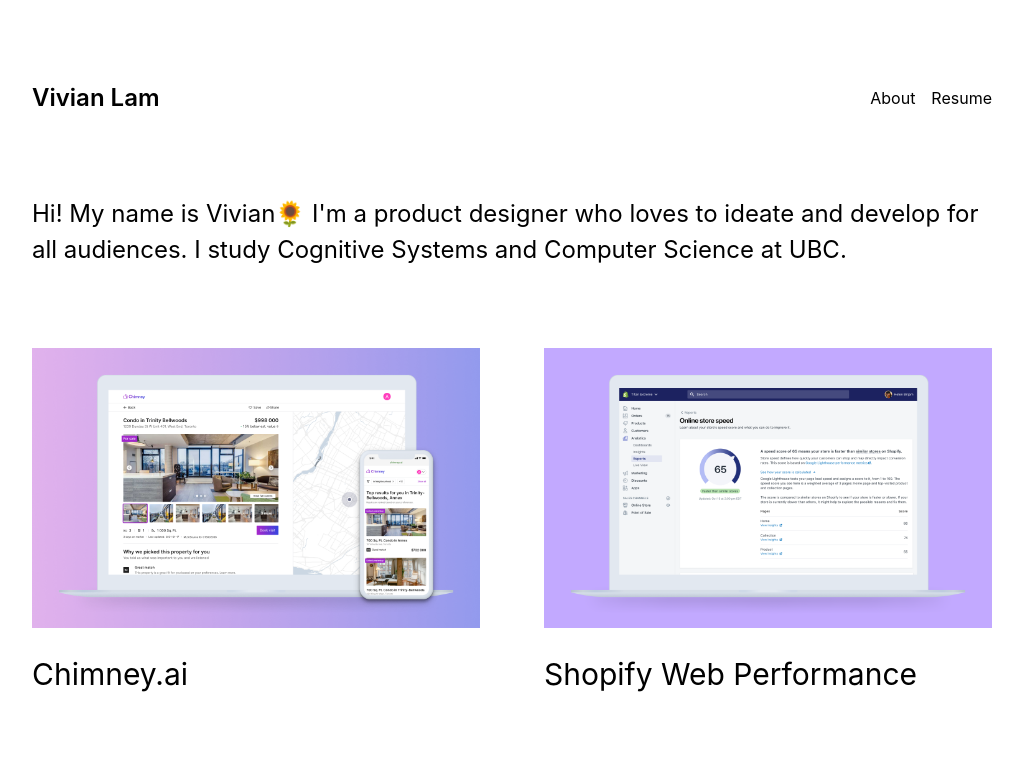
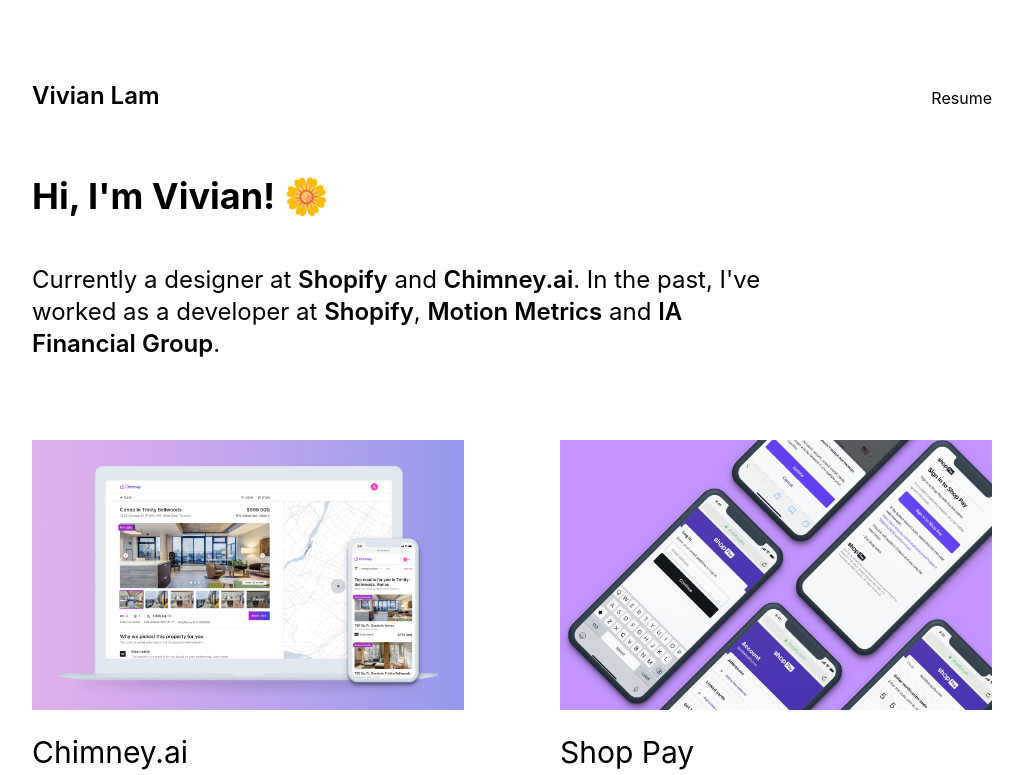
Before and after one commit to gbvivian/2022, a React (Create React App) app: page /#/ in a window 1280 px wide. Shown: the top 775 px of the page, without its empty margins (128-1151 px from the left). Built offline with nearby package versions, Linux system fonts and the light colour scheme.

Commit message:
Update bio and refactor thumbnails to use grid

```diff
--- a/package.json
+++ b/package.json
@@ -36,10 +36,9 @@
 	},
 	"devDependencies": {
 		"@babel/helper-regex": "^7.4.4",
-		"autoprefixer": "^9.6.1",
+		"autoprefixer": "^10.4.5",
 		"gh-pages": "^2.2.0",
-		"postcss": "^7.0.17",
-		"postcss-cli": "^6.1.3",
+		"postcss": "^8.4.13",
 		"tailwindcss": "^3.0.24"
 	}
 }
--- a/postcss.config.js
+++ b/postcss.config.js
@@ -1,8 +1,6 @@
-var tailwindcss = require('tailwindcss');
-
 module.exports = {
-  plugins: [
-    tailwindcss('./tailwind.js'),
-    require('autoprefixer'),
-  ]
+  plugins: {
+    tailwindcss: {},
+    autoprefixer: {},
+  }
 }
--- a/public/index.html
+++ b/public/index.html
@@ -10,6 +10,7 @@
       user's mobile device or desktop. See https://developers.google.com/web/fundamentals/web-app-manifest/
     -->
     <link rel="manifest" href="%PUBLIC_URL%/manifest.json" />
+    <script src="https://cdn.tailwindcss.com"></script>
     <!--
       Notice the use of %PUBLIC_URL% in the tags above.
       It will be replaced with the URL of the `public` folder during the build.
--- a/src/App.js
+++ b/src/App.js
@@ -16,87 +16,6 @@
 
 import HomePage from './components/HomePage';
 
-function Meow() {
-  return (
-    <React.Fragment>
-      <h1>meow</h1>
-    </React.Fragment>
-  );
-}
-
-function DemoCard1() {
-  return (
-    <React.Fragment>
-      <Card>
-        <CardActionArea>
-          <CardMedia
-            image="/static/images/cards/contemplative-reptile.jpg"
-            title="Contemplative Reptile"
-          />
-          <CardContent>
-            <Typography gutterBottom variant="h5" component="h2">
-              Lizard
-            </Typography>
-            <Typography component="p">
-              Lizards are a widespread group of squamate reptiles, with over
-              6,000 species, ranging across all continents except Antarctica
-            </Typography>
-          </CardContent>
-        </CardActionArea>
-        <CardActions>
-          <Button size="small" color="primary">
-            Learn More
-          </Button>
-        </CardActions>
-      </Card>
-    </React.Fragment>
-  );
-}
-
-function DemoCard2() {
-  return (
-    <React.Fragment>
-      <Card>
-        <CardActionArea>
-          <CardMedia
-            image="/static/images/cards/contemplative-reptile.jpg"
-            title="Contemplative Reptile"
-          />
-          <CardContent>
-            <Typography gutterBottom variant="h5" component="h2">
-              Lizard
-            </Typography>
-            <Typography component="p">
-              Lizards are a widespread group of squamate reptiles, with over
-              6,000 species, ranging across all continents except Antarctica
-            </Typography>
-          </CardContent>
-        </CardActionArea>
-        <CardActions>
-          <Link to="/home">Project 1</Link>
-        </CardActions>
-      </Card>
-    </React.Fragment>
-  );
-}
-
-function renderProjectCards() {
-  return (
-    <React.Fragment>
-      <Grid container spacing={24} justify="center" alignItems="center">
-        {Navbar()}
-        <Grid item xs={6}>
-          {DemoCard1()}
-        </Grid>
-
-        <Grid item xs={6}>
-          {DemoCard2()}
-        </Grid>
-      </Grid>
-    </React.Fragment>
-  );
-}
-
 function App() {
   const BrowserRouter = require('react-router-dom').BrowserRouter;
   const Route = require('react-router-dom').Route;
@@ -112,15 +31,17 @@
   return (
     <Router basename="/">
      <div id="app">
-      <div className='flex mx-40 mt-20'>
+      <div className='mx-10 mt-20 md:mx-20 lg:mx-40'>
+        <div className='flex'>
         <Navbar />
-      </div>
+        </div>
         <Route exact path="/" component={HomePage} />
         <Route exact path="/proj1" component={Project1Page} />
         <Route exact path="/proj2" component={Project2Page} />
 
         <Route exact path="/about" component={() => <div>About</div>} />
       </div>
+      </div>
     </Router>
   );
 }
--- a/src/components/HomePage.jsx
+++ b/src/components/HomePage.jsx
@@ -4,8 +4,9 @@
 import chimney from '../assets/chimney/thumbnail_chimney.png';
 import shopifySplashScreen from '../assets/project1/shopify_splash_screen.png';
 import dropWatchSplashScreen from '../assets/project2/dropwatch_splash_screen.png';
+import shopPayThumbnail from '../assets/shop-pay/thumbnail_shop_pay.png';
 import sonicThumbnail from '../assets/sonic/thumbnail_sonic.png';
-import shopPayThumbnail from '../assets/shop-pay/thumbnail_shop_pay.png';
+
 
 
 // import designChallengeSplashScreen from '../assets/project3/design_challenge_splash_screen.png';
@@ -14,33 +15,34 @@
   return (
     <React.Fragment>
       <div className='flow-root'>
-          <div className="flex mx-40 mt-20">
-            <div className="text-2xl">
-                Hi! My name is Vivian🌻 I'm a product designer who loves to ideate and develop for all audiences. I study Cognitive
-              Systems and Computer Science at UBC.
+            {/* <div className="text-3xl mt-14">
+              Product designer & Developer
+            </div> */}
+
+            <div className="text-4xl mt-16 mb-12">
+                <b>Hi, I'm Vivian! 🌼</b>
             </div>
-          </div>
+                <div className="text-2xl mt-4" style={{ maxWidth: '745px' }}>
+                  Currently a designer at <span className="font-semibold">Shopify</span> and <span className="font-semibold">Chimney.ai</span>. In the past, I've worked as a developer at <span className="font-semibold">Shopify</span>, <span className="font-semibold">Motion Metrics</span> and <span className="font-semibold">IA Financial Group</span>.
+                </div>
 
-          <div className="flex mx-40 mt-20 ">
-            <div className="w-1/2 mr-16">
+          <div className="grid my-20 grid-flow-col gap-y-24 gap-x-24 grid-cols-1 grid-rows-4 xl:grid-cols-2 xl:grid-rows-2">
+            <div>
               <ProjectCard
                 projectName="Chimney.ai"
                 projectImg={chimney}
                 projectLink="https://gbvivian.medium.com/chimney-ai-a1872aa1b8db"
               />
             </div>
-
-            <div className="w-1/2">
+            <div>
               <ProjectCard
                 projectName="Shopify Web Performance"
                 projectImg={sonicThumbnail}
                 projectLink="https://gbvivian.medium.com/shopify-web-performance-report-cb240373a6ed"
               />
             </div>
-          </div>
 
-          <div className="flex mx-40 mt-20">
-            <div className="w-1/2 mr-16">
+            <div>
               <ProjectCard
                 projectName="Shop Pay"
                 projectImg={shopPayThumbnail}
@@ -48,14 +50,14 @@
               />
             </div>
 
-            <div className="w-1/2">
+            <div>
               <ProjectCard
                 projectName="Atomic Loans"
                 projectImg={atomicLoansThumbnail}
                 projectLink="https://gbvivian.medium.com/atomic-loans-landing-page-c8b7bd1829ac"
               />
             </div>
-         </div>
+          </div>
         </div>
     </React.Fragment>
   );
--- a/src/components/Navbar.jsx
+++ b/src/components/Navbar.jsx
@@ -16,9 +16,9 @@
 
 <div style={{paddingTop: "6px"}}>
 <div className="inline mr-4">
-					<Link to="/about" className="block row-reverse lg:inline-block lg:mt-0 hover:text-gray-500">
+					{/* <Link to="/about" className="block row-reverse lg:inline-block lg:mt-0 hover:text-gray-500">
 						About
-					</Link>
+					</Link> */}
 					</div>
 
 					<a href="/portfolio-2019/Resume-Vivian-Lam.pdf"
--- a/src/styles/tailwind.css
+++ /dev/null
@@ -1,3 +0,0 @@
-@tailwind base;
-@tailwind components;
-@tailwind utilities;
--- a/tailwind.js
+++ b/tailwind.config.js
@@ -1,4 +1,5 @@
 module.exports = {
+  content: ["./src/**/*.{js,jsx,ts,tsx}"],
   theme: {
     extend: {}
   },
```
Also changed, not shown: 1 other file (tests, documents, lock files or other folders).
